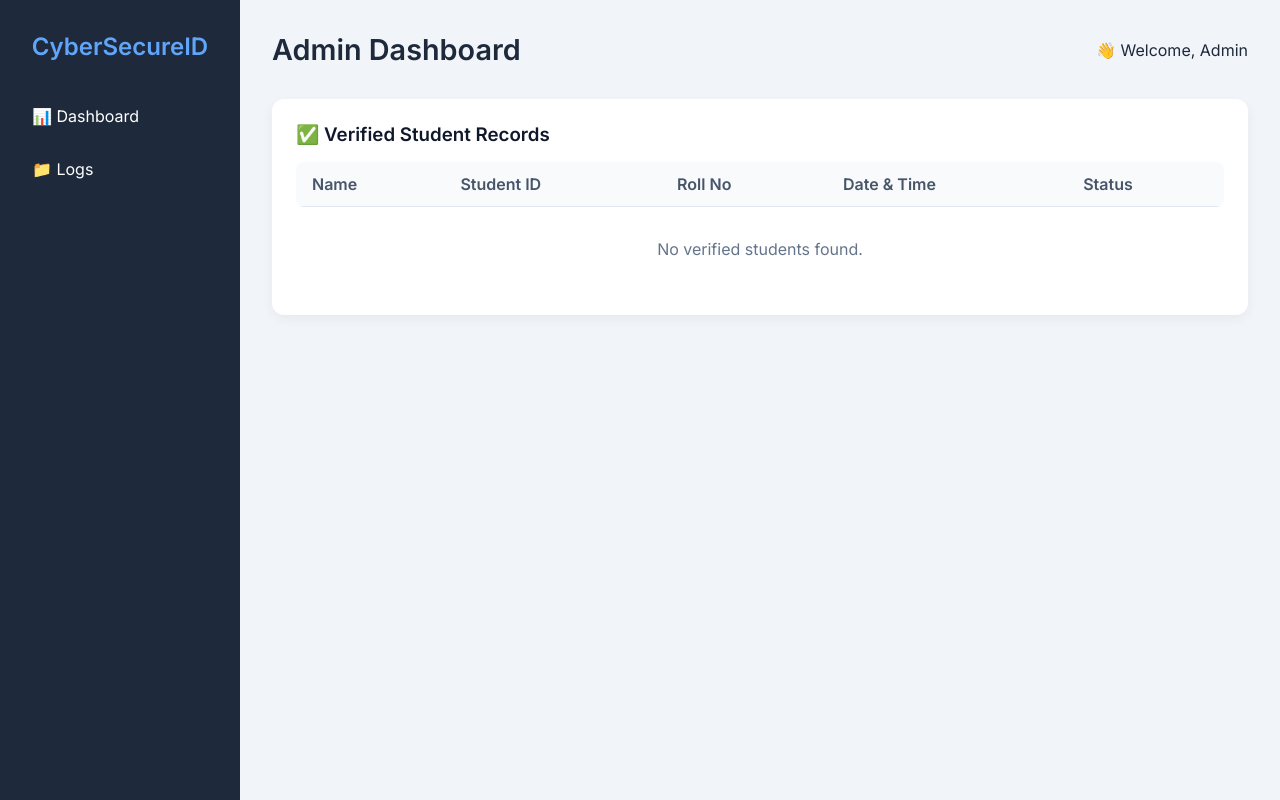
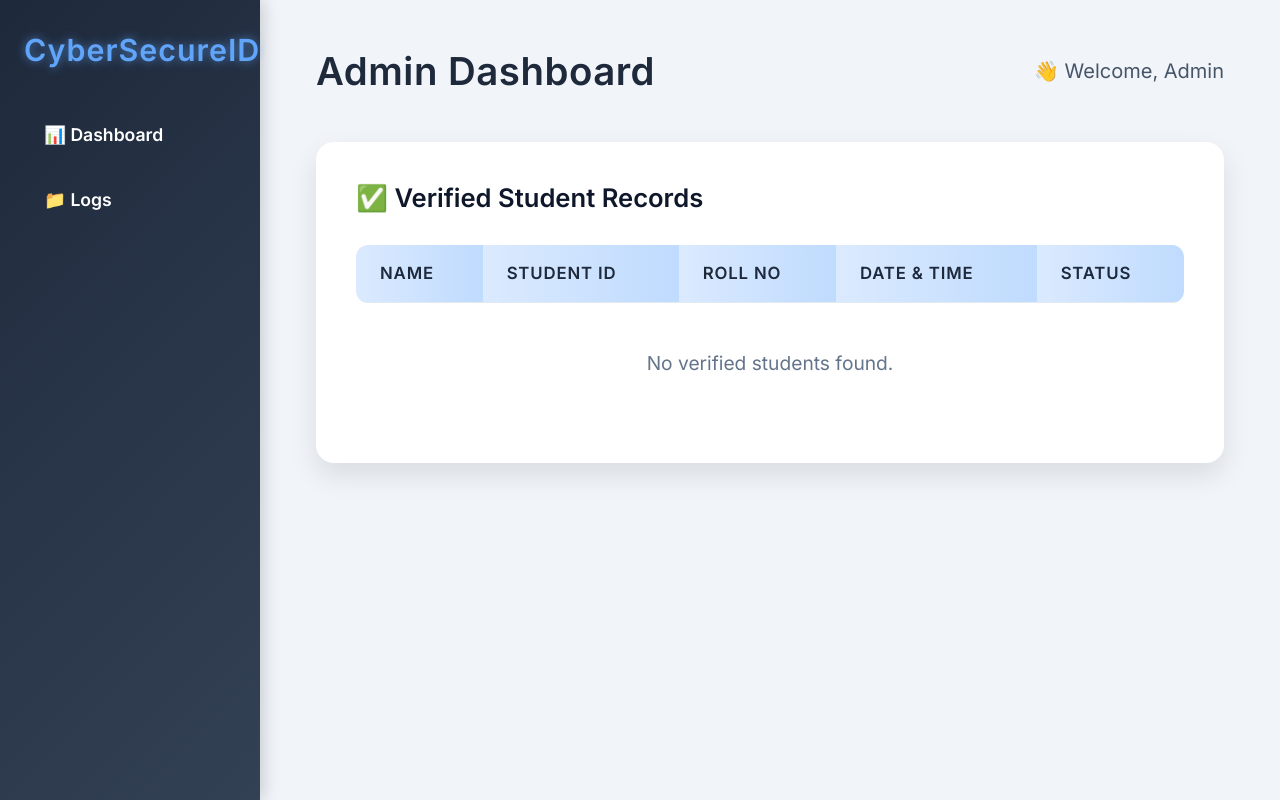
Before and after one commit to trivia67/CyberSecure-ID-AI-Blockchain-Based-Student-Verification, a plain HTML site: page Frontend/output.html in a window 1280 px wide. Drawn offline with Linux system fonts and the light colour scheme.

Commit message:
Update output.html

```diff
--- a/Frontend/output.html
+++ b/Frontend/output.html
@@ -18,105 +18,214 @@
   height: 100vh;
   background-color: #f1f5f9;
   color: #1e293b;
+  overflow: hidden;
 }
 
 aside {
-      width: 240px;
-      background-color: #1e293b;
+  width: 260px;
+  background: linear-gradient(135deg, #1e293b, #334155);
   color: white;
-      padding: 2rem 1rem;
+  padding: 2rem 1.5rem;
   display: flex;
   flex-direction: column;
-      gap: 2rem;
+  gap: 2.5rem;
+  box-shadow: 3px 0 16px rgba(0, 0, 0, 0.18);
+  transition: background 0.5s ease;
 }
 
 aside h2 {
-      font-size: 1.5rem;
-      font-weight: 600;
+  font-size: 1.9rem;
+  font-weight: 700;
   color: #60a5fa;
   text-align: center;
+  text-shadow: 0 0 10px #60a5faaa;
+  user-select: none;
+  letter-spacing: 1px;
 }
 
 nav a {
+  position: relative;
   color: white;
   text-decoration: none;
-      padding: 0.8rem 1rem;
+  padding: 1rem 1.25rem;
   display: block;
-      border-radius: 8px;
-      margin-bottom: 0.5rem;
-      transition: background 0.2s ease;
+  border-radius: 10px;
+  margin-bottom: 0.75rem;
+  font-weight: 600;
+  font-size: 1.1rem;
+  transition: background 0.3s ease, box-shadow 0.3s ease;
+  user-select: none;
+  overflow: hidden;
+}
+
+nav a::after {
+  content: "";
+  position: absolute;
+  bottom: 8px;
+  left: 20%;
+  width: 60%;
+  height: 2px;
+  background: #60a5fa;
+  transform: scaleX(0);
+  transform-origin: center;
+  transition: transform 0.3s ease;
+  border-radius: 2px;
 }
 
 nav a:hover {
-      background-color: #334155;
+  background-color: #3b4a66;
+  box-shadow: 0 2px 10px rgba(51, 65, 85, 0.75);
+}
+
+nav a:hover::after {
+  transform: scaleX(1);
 }
 
 main {
   flex: 1;
-      padding: 2rem;
+  padding: 3rem 3.5rem;
   overflow-y: auto;
+  scrollbar-width: thin;
+  scrollbar-color: #60a5fa #e2e8f0;
+}
+
+main::-webkit-scrollbar {
+  width: 8px;
+}
+
+main::-webkit-scrollbar-track {
+  background: #e2e8f0;
+  border-radius: 6px;
+}
+
+main::-webkit-scrollbar-thumb {
+  background-color: #60a5fa;
+  border-radius: 6px;
+  border: 2px solid #e2e8f0;
 }
 
 header {
   display: flex;
   justify-content: space-between;
   align-items: center;
-      margin-bottom: 2rem;
+  margin-bottom: 3rem;
 }
 
 header h1 {
-      font-size: 1.8rem;
+  font-size: 2.4rem;
+  font-weight: 700;
+  color: #1e293b;
+  user-select: none;
+  letter-spacing: 0.5px;
+}
+
+header p {
+  font-size: 1.25rem;
+  color: #475569;
+  font-weight: 500;
+  user-select: none;
 }
 
 .table-card {
   background-color: white;
-      padding: 1.5rem;
-      border-radius: 12px;
-      box-shadow: 0 4px 12px rgba(0, 0, 0, 0.05);
+  padding: 2.5rem;
+  border-radius: 18px;
+  box-shadow: 0 12px 28px rgba(0, 0, 0, 0.1);
+  transition: box-shadow 0.35s ease;
+}
+
+.table-card:hover {
+  box-shadow: 0 16px 36px rgba(0, 0, 0, 0.15);
 }
 
 .table-card h3 {
-      margin-bottom: 1rem;
+  margin-bottom: 2rem;
   color: #0f172a;
+  font-weight: 700;
+  user-select: none;
+  font-size: 1.6rem;
 }
 
 table {
   width: 100%;
   border-collapse: collapse;
-      border-radius: 8px;
+  border-radius: 12px;
+  overflow: hidden;
+  font-size: 1.05rem;
+}
+
+th, td {
+  padding: 1.15rem 1.5rem;
+  text-align: left;
+  border-bottom: 1.5px solid #e2e8f0;
+}
+
+th {
+  background: linear-gradient(90deg, #dbeafe, #bfdbfe);
+  font-weight: 700;
+  color: #1e293b;
+  text-transform: uppercase;
+  letter-spacing: 0.05em;
+  user-select: none;
+}
+
+tbody tr {
+  transition: background-color 0.3s ease, box-shadow 0.3s ease, transform 0.2s ease;
+  cursor: pointer;
+  user-select: none;
+}
+
+tbody tr:hover {
+  background-color: #eff6ff;
+  box-shadow: 0 6px 20px rgba(96, 165, 250, 0.2);
+  transform: scale(1.02);
+}
+
+.status {
+  padding: 0.5rem 1.1rem;
+  border-radius: 16px;
+  background: linear-gradient(135deg, #a7f3d0, #22c55e);
+  color: #064e3b;
+  font-weight: 700;
+  font-size: 0.95rem;
+  display: inline-block;
+  box-shadow: 0 2px 8px rgba(6, 78, 59, 0.3);
+  position: relative;
   overflow: hidden;
 }
 
-    th, td {
-      padding: 0.75rem 1rem;
-      text-align: left;
-      border-bottom: 1px solid #e2e8f0;
+.status::before {
+  content: "";
+  position: absolute;
+  top: -50%;
+  left: -50%;
+  width: 150%;
+  height: 200%;
+  background: linear-gradient(60deg, rgba(255,255,255,0.4) 0%, rgba(255,255,255,0) 80%);
+  transform: rotate(25deg);
+  animation: shine 3s infinite ease-in-out;
+  pointer-events: none;
+  border-radius: 16px;
 }
 
-    th {
-      background-color: #f8fafc;
-      font-weight: 600;
-      color: #475569;
+@keyframes shine {
+  0% {
+    transform: translateX(-100%) rotate(25deg);
   }
-
-    tr:hover {
-      background-color: #f1f5f9;
+  50% {
+    transform: translateX(100%) rotate(25deg);
   }
-
-    .status {
-      padding: 0.3rem 0.6rem;
-      border-radius: 6px;
-      background-color: #d1fae5;
-      color: #065f46;
-      font-weight: 600;
-      font-size: 0.85rem;
-      display: inline-block;
+  100% {
+    transform: translateX(-100%) rotate(25deg);
+  }
 }
 
 .no-data {
-      padding: 2rem;
+  padding: 3rem;
   text-align: center;
   color: #64748b;
+  font-size: 1.2rem;
+  user-select: none;
 }
 
 @media (max-width: 768px) {
@@ -129,9 +238,14 @@
   }
 
   header h1 {
-        font-size: 1.5rem;
+    font-size: 1.9rem;
+  }
+
+  main {
+    padding: 2rem;
   }
 }
+
   </style>
 </head>
 <body>
```
Lines whose indentation alone changed are shown as unchanged.
